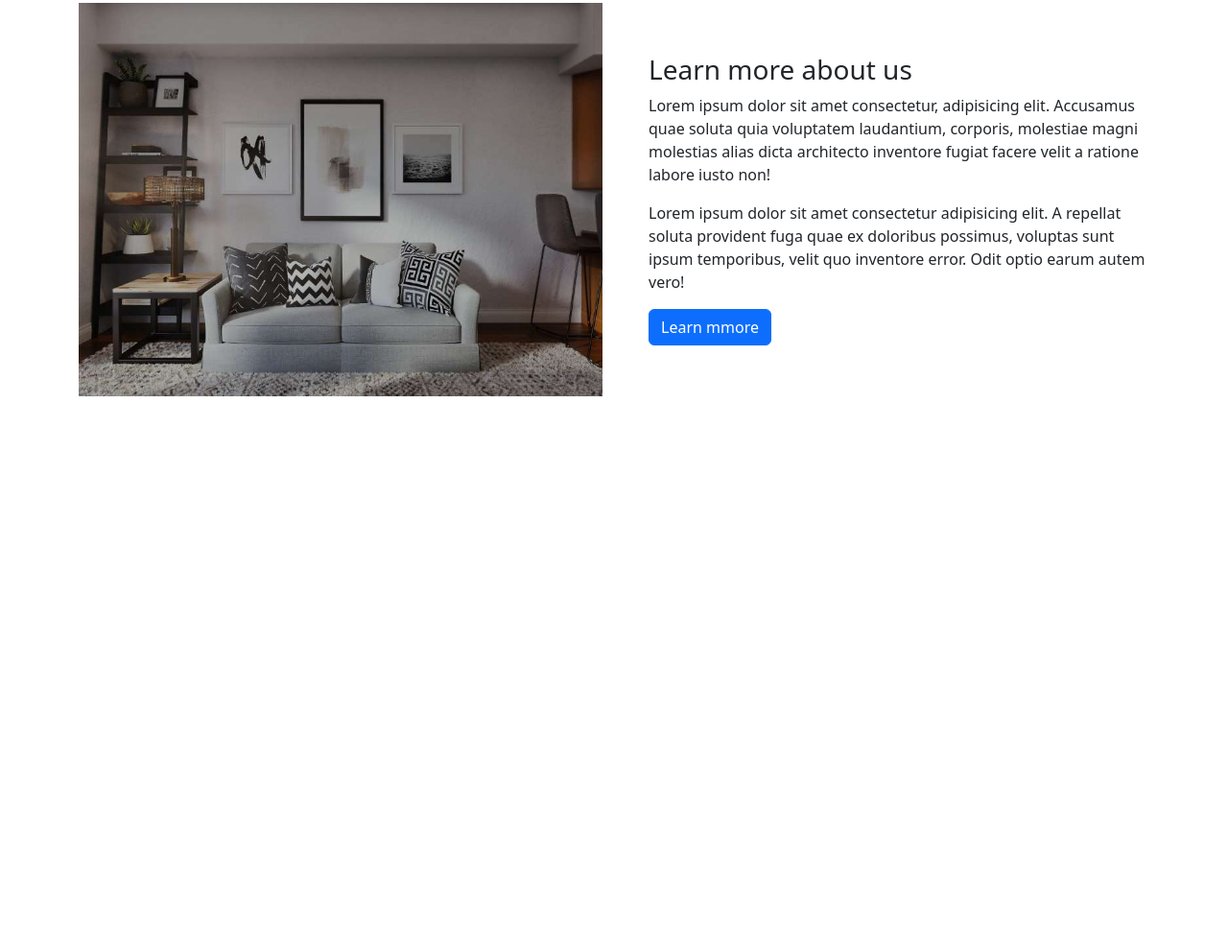
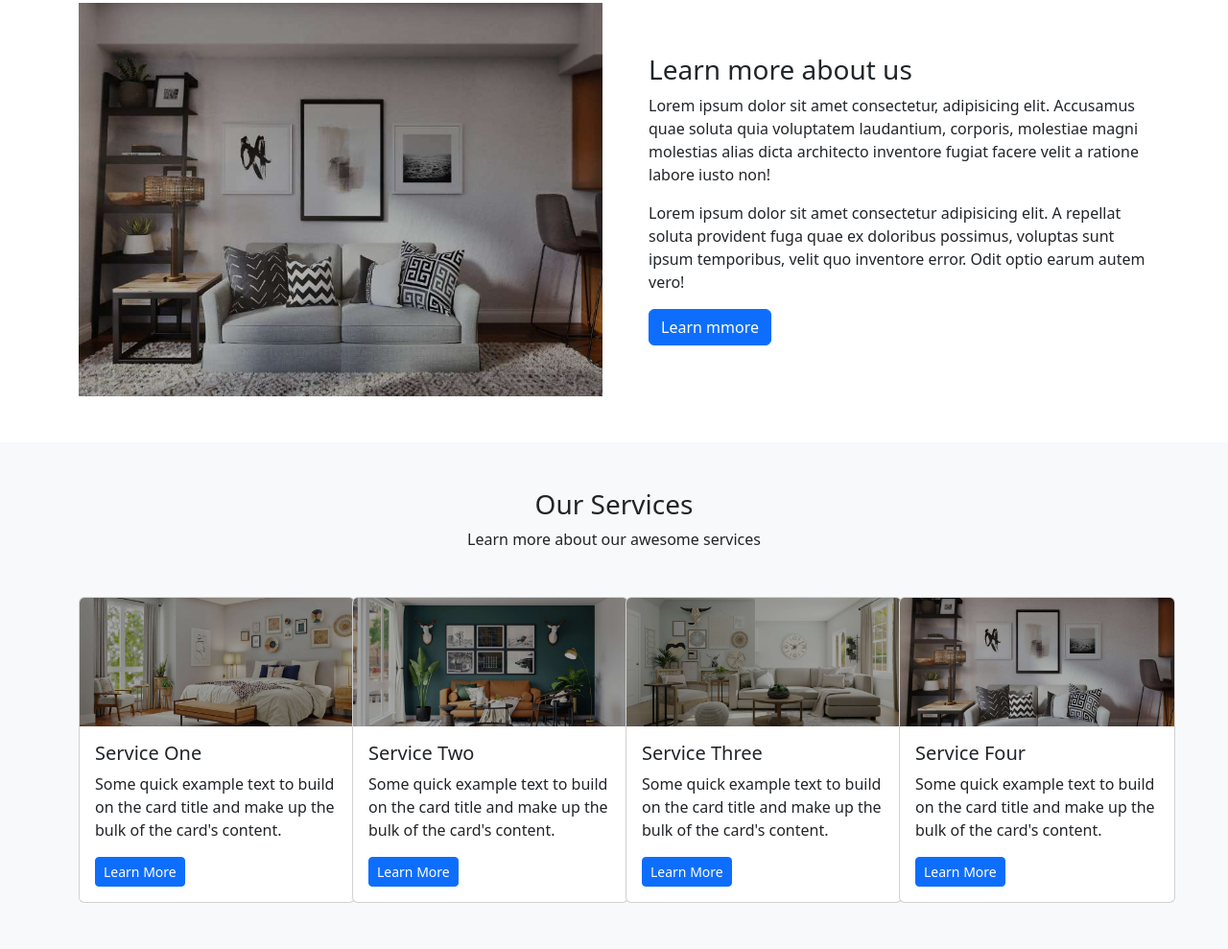
Before and after one commit to jatintripura/home-bootstrap, a plain HTML site: page index.html in a window 1280 px wide. Shown: the part 733-1722 px from the top of the page at 96% size. Before the commit the page ends 1194 px from the top, so only its background shows below. Drawn offline with nearby package versions, Linux system fonts and the light colour scheme.

Commit message:
completed services area

```diff
--- a/index.html
+++ b/index.html
@@ -93,7 +93,11 @@
           </div>
           <div class="carousel-inner">
             <div class="carousel-item active">
-              <img src="img/hero-one.jpg" class="d-block w-100" alt="hero-img" />
+              <img
+                src="img/hero-one.jpg"
+                class="d-block w-100"
+                alt="hero-img"
+              />
               <div class="carousel-caption d-none d-md-block">
                 <h5>First slide label</h5>
                 <p>
@@ -102,7 +106,11 @@
               </div>
             </div>
             <div class="carousel-item">
-              <img src="img/hero-two.jpg" class="d-block w-100" alt="hero-img" />
+              <img
+                src="img/hero-two.jpg"
+                class="d-block w-100"
+                alt="hero-img"
+              />
               <div class="carousel-caption d-none d-md-block">
                 <h5>Second slide label</h5>
                 <p>
@@ -111,7 +119,11 @@
               </div>
             </div>
             <div class="carousel-item">
-              <img src="img/hero-three.jpg" class="d-block w-100" alt="hero-img" />
+              <img
+                src="img/hero-three.jpg"
+                class="d-block w-100"
+                alt="hero-img"
+              />
               <div class="carousel-caption d-none d-md-block">
                 <h5>Third slide label</h5>
                 <p>
@@ -120,7 +132,11 @@
               </div>
             </div>
             <div class="carousel-item">
-              <img src="img/hero-four.jpg" class="d-block w-100" alt="hero-img" />
+              <img
+                src="img/hero-four.jpg"
+                class="d-block w-100"
+                alt="hero-img"
+              />
               <div class="carousel-caption d-none d-md-block">
                 <h5>Second slide label</h5>
                 <p>
@@ -154,17 +170,93 @@
           <div class="row">
             <div class="col-lg-6">
               <div class="img">
-                        <img  class="w-100" src="img/about.jpg" alt="">
+                <img class="w-100" src="img/about.jpg" alt="" />
               </div>
             </div>
             <div class="col-lg-6 d-flex align-items-center">
               <div class="about-text ps-lg-4 pt-4 pt-lg-0">
-                        <h3>
-                            Learn more about us
-                        </h3>
-                        <p>Lorem ipsum dolor sit amet consectetur, adipisicing elit. Accusamus quae soluta quia voluptatem laudantium, corporis, molestiae magni molestias alias dicta architecto inventore fugiat facere velit a ratione labore iusto non!</p>
-                        <p>Lorem ipsum dolor sit amet consectetur adipisicing elit. A repellat soluta provident fuga quae ex doloribus possimus, voluptas sunt ipsum temporibus, velit quo inventore error. Odit optio earum autem vero!</p>
-                        <button type="button" class="btn btn-primary">Learn mmore</button>
+                <h3>Learn more about us</h3>
+                <p>
+                  Lorem ipsum dolor sit amet consectetur, adipisicing elit.
+                  Accusamus quae soluta quia voluptatem laudantium, corporis,
+                  molestiae magni molestias alias dicta architecto inventore
+                  fugiat facere velit a ratione labore iusto non!
+                </p>
+                <p>
+                  Lorem ipsum dolor sit amet consectetur adipisicing elit. A
+                  repellat soluta provident fuga quae ex doloribus possimus,
+                  voluptas sunt ipsum temporibus, velit quo inventore error.
+                  Odit optio earum autem vero!
+                </p>
+                <button type="button" class="btn btn-primary">
+                  Learn mmore
+                </button>
+              </div>
+            </div>
+          </div>
+        </div>
+      </div>
+      <div class="service-area py-5 bg-light">
+        <div class="container">
+          <div class="row">
+            <div class="col-lg-6 offset-lg-3">
+              <div class="section-heading text-center mb-5">
+                <h3>Our Services</h3>
+                <p>Learn more about our awesome services</p>
+              </div>
+            </div>
+          </div>
+          <div class="row">
+            <div class="col-lg-3 col-md-6 mb-4 mb-lg-0">
+              <div class="card" style="width: 18rem">
+                <img src="img/hero-one.jpg" class="card-img-top" alt="servise-img" />
+                <div class="card-body">
+                  <h5 class="card-title">Service One</h5>
+                  <p class="card-text">
+                    Some quick example text to build on the card title and make
+                    up the bulk of the card's content.
+                  </p>
+                  <a href="#" class="btn btn-primary btn-sm">Learn More</a>
+                </div>
+              </div>
+            </div>
+             <div class="col-lg-3 col-md-6 mb-4 mb-lg-0">
+              <div class="card" style="width: 18rem">
+                <img src="img/hero-two.jpg" class="card-img-top" alt="servise-img" />
+                <div class="card-body">
+                  <h5 class="card-title">Service Two</h5>
+                  <p class="card-text">
+                    Some quick example text to build on the card title and make
+                    up the bulk of the card's content.
+                  </p>
+                  <a href="#" class="btn btn-primary btn-sm">Learn More</a>
+                </div>
+              </div>
+            </div>
+             <div class="col-lg-3 col-md-6 mb-4 mb-lg-0">
+              <div class="card" style="width: 18rem">
+                <img src="img/hero-three.jpg" class="card-img-top" alt="servise-img" />
+                <div class="card-body">
+                  <h5 class="card-title">Service Three</h5>
+                  <p class="card-text">
+                    Some quick example text to build on the card title and make
+                    up the bulk of the card's content.
+                  </p>
+                  <a href="#" class="btn btn-primary btn-sm">Learn More</a>
+                </div>
+              </div>
+            </div>
+             <div class="col-lg-3 col-md-6 mb-4 mb-lg-0">
+              <div class="card" style="width: 18rem">
+                <img src="img/hero-four.jpg" class="card-img-top" alt="servise-img" />
+                <div class="card-body">
+                  <h5 class="card-title">Service Four</h5>
+                  <p class="card-text">
+                    Some quick example text to build on the card title and make
+                    up the bulk of the card's content.
+                  </p>
+                  <a href="#" class="btn btn-primary btn-sm">Learn More</a>
+                </div>
               </div>
             </div>
           </div>
```
Lines whose indentation alone changed are shown as unchanged.
